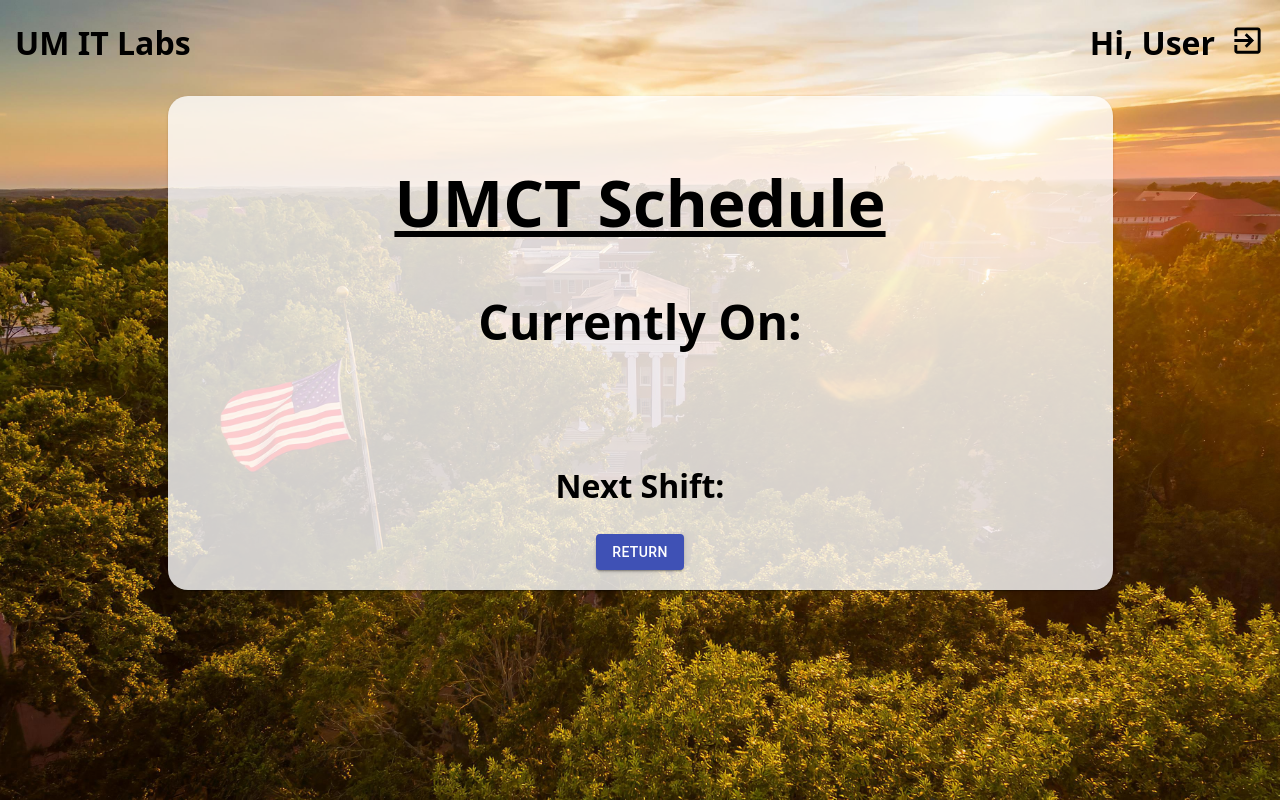
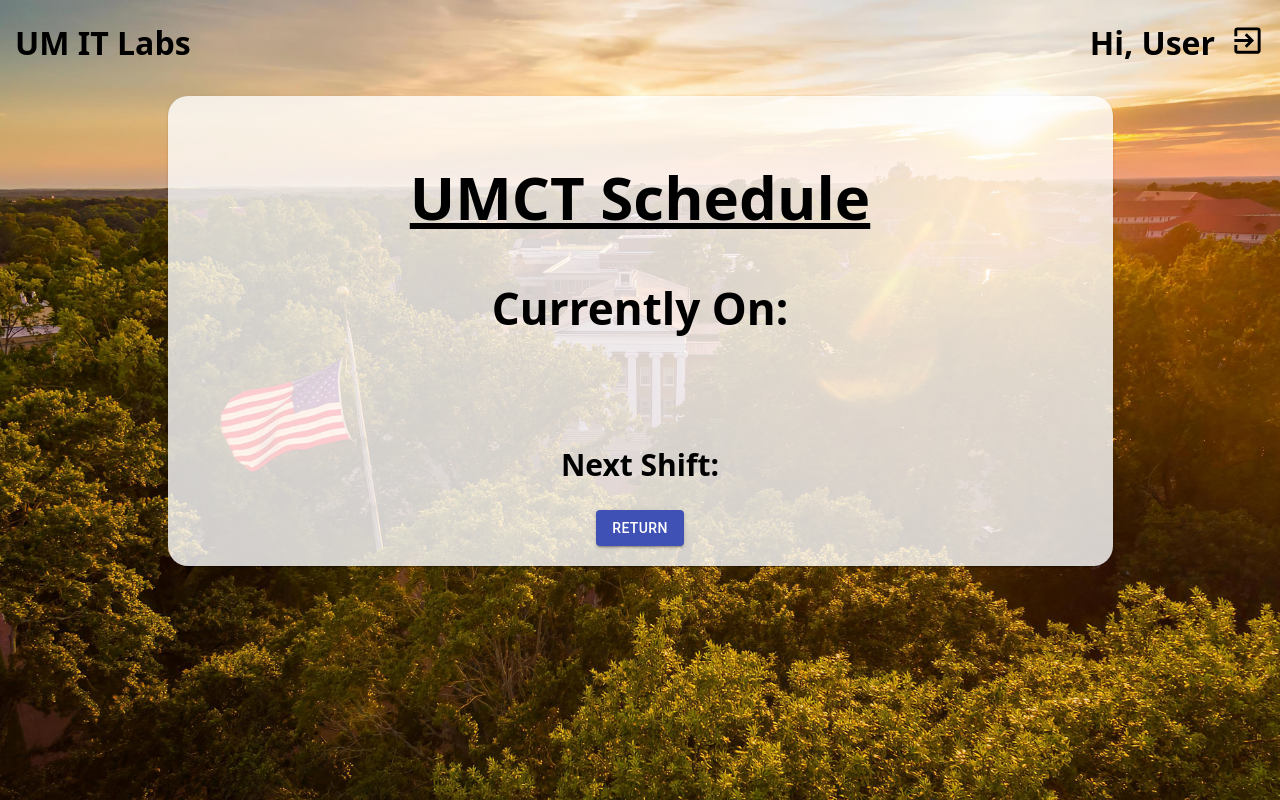
Before and after one commit to Opfes/itlabs-olemiss, a React (Create React App) app in the folder itlabs/: page /signageschedule in a window 1280 px wide. Built offline with nearby package versions, Linux system fonts and the light colour scheme; no server answers.

Commit message:
resized fonts on signage page

```diff
--- a/itlabs/src/DigitalSignageSchedule.js
+++ b/itlabs/src/DigitalSignageSchedule.js
@@ -119,9 +119,9 @@ function DigitalSignageSchedule() {
                     <Grid item xs={9}>
                         <Paper className={classes.mainPaper}>
                             <div className="mainPaper-override">
-                                <Grid item><h1 style={{fontSize: 64}}><u>UMCT Schedule</u></h1></Grid>
-                                <Grid item><h2 style={{fontSize: 48}}>Currently On:</h2><p style={{fontSize: 32}}>{slot.Names}</p></Grid><br /><br />
-                                <Grid item><h2 style={{fontSize: 32}}>Next Shift:</h2><p style={{fontSize: 22}}>{nextSlot.Names}</p></Grid>
+                                <Grid item><h1 style={{fontSize: 60}}><u>UMCT Schedule</u></h1></Grid>
+                                <Grid item><h2 style={{fontSize: 44}}>Currently On:</h2><p style={{fontSize: 30}}>{slot.Names}</p></Grid><br /><br />
+                                <Grid item><h2 style={{fontSize: 30}}>Next Shift:</h2><p style={{fontSize: 20}}>{nextSlot.Names}</p></Grid>
                                 <Grid item><Link to="/dashboard" style={{ textDecoration: 'none' }}><Button variant="contained" color="primary">Return</Button></Link></Grid>
                             </div>
                         </Paper>
```
